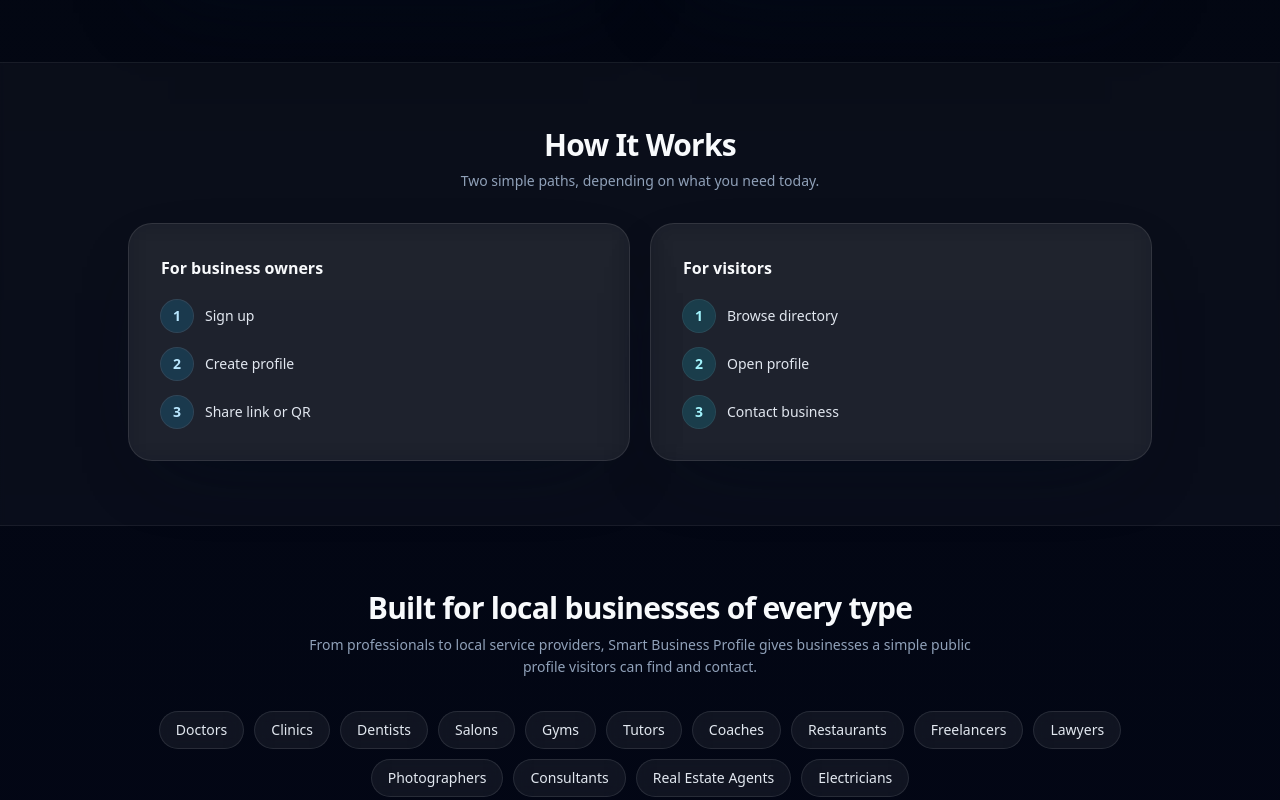
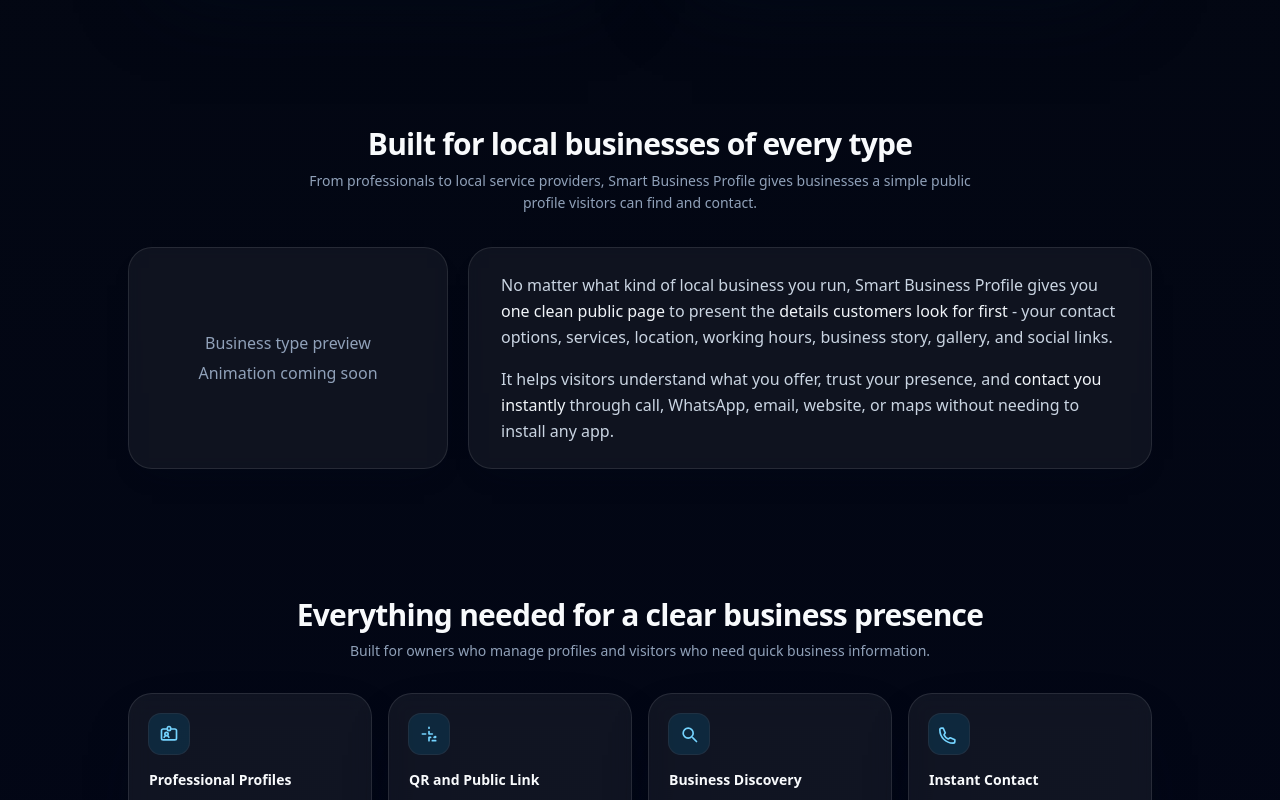
Before and after one commit to MasterGameZone/smart-business-profile, a React (Vite) app: page / in a window 1280 px wide. Shown: the part 1080-1880 px from the top of the page. Built offline with nearby package versions, Linux system fonts and the light colour scheme; no server answers.

Commit message:
Add dark landing theme and navbar polish

```diff
--- a/src/pages/LandingPage.tsx
+++ b/src/pages/LandingPage.tsx
@@ -51,25 +51,6 @@ const visitorBenefits = [
   'Browse public businesses without signing up',
   'Search by business name, category, or location',
   'Open profiles and contact businesses quickly',
-]
-
-const ownerSteps = ['Sign up', 'Create profile', 'Share link or QR']
-const visitorSteps = ['Browse directory', 'Open profile', 'Contact business']
-const businessCategories = [
-  'Doctors',
-  'Clinics',
-  'Dentists',
-  'Salons',
-  'Gyms',
-  'Tutors',
-  'Coaches',
-  'Restaurants',
-  'Freelancers',
-  'Lawyers',
-  'Photographers',
-  'Consultants',
-  'Real Estate Agents',
-  'Electricians',
 ]
 
 const darkCardClass =
@@ -191,45 +172,6 @@ function LandingPage() {
           </div>
         </section>
 
-        <section className="relative border-y border-white/6 bg-white/[0.03] px-4 py-16 backdrop-blur-[2px]" aria-label="How it works">
-          <div className="mx-auto max-w-5xl">
-            <div className="mb-8 text-center">
-              <h2 className={sectionHeadingClass}>How It Works</h2>
-              <p className="mt-2 text-sm text-slate-400">Two simple paths, depending on what you need today.</p>
-            </div>
-
-            <div className="grid grid-cols-1 gap-5 md:grid-cols-2">
-              <div className={darkCardClass}>
-                <h3 className="mb-5 text-base font-semibold text-slate-50">For business owners</h3>
-                <div className="space-y-4">
-                  {ownerSteps.map((step, index) => (
-                    <div key={step} className="flex items-center gap-3">
-                      <span className="flex h-8 w-8 shrink-0 items-center justify-center rounded-full bg-sky-400/15 text-sm font-semibold text-sky-200 ring-1 ring-sky-300/20">
-                        {index + 1}
-                      </span>
-                      <p className="text-sm font-medium text-slate-200">{step}</p>
-                    </div>
-                  ))}
-                </div>
-              </div>
-
-              <div className={darkCardClass}>
-                <h3 className="mb-5 text-base font-semibold text-slate-50">For visitors</h3>
-                <div className="space-y-4">
-                  {visitorSteps.map((step, index) => (
-                    <div key={step} className="flex items-center gap-3">
-                      <span className="flex h-8 w-8 shrink-0 items-center justify-center rounded-full bg-cyan-400/15 text-sm font-semibold text-cyan-200 ring-1 ring-cyan-300/20">
-                        {index + 1}
-                      </span>
-                      <p className="text-sm font-medium text-slate-200">{step}</p>
-                    </div>
-                  ))}
-                </div>
-              </div>
-            </div>
-          </div>
-        </section>
-
         <section className="relative px-4 py-16" aria-label="Who it is for">
           <div className="mx-auto max-w-5xl">
             <div className="mb-8 text-center">
@@ -241,15 +183,31 @@ function LandingPage() {
               </p>
             </div>
 
-            <div className="flex flex-wrap justify-center gap-2.5">
-              {businessCategories.map((category) => (
-                <span
-                  key={category}
-                  className="inline-flex rounded-full border border-white/10 bg-white/6 px-3 py-1.5 text-xs font-medium text-slate-200 shadow-[0_14px_30px_-24px_rgba(2,12,27,0.95)] backdrop-blur-sm sm:px-4 sm:py-2 sm:text-sm"
-                >
-                  {category}
-                </span>
-              ))}
+            <div className="mx-auto grid max-w-6xl grid-cols-1 gap-4 md:grid-cols-[320px_minmax(0,1fr)] md:items-stretch md:gap-5">
+              <div className="mx-auto flex aspect-square w-full max-w-[19rem] items-center justify-center rounded-3xl border border-white/10 bg-white/5 px-6 py-6 text-center shadow-[0_14px_30px_-24px_rgba(2,12,27,0.95)] backdrop-blur-sm sm:max-w-[20rem] sm:px-8 md:mx-0 md:h-full md:max-w-none md:aspect-auto">
+                <div className="space-y-1 text-sm font-medium leading-relaxed text-slate-400 sm:text-base">
+                  <p>Business type preview</p>
+                  <p>Animation coming soon</p>
+                </div>
+              </div>
+
+              <div className="rounded-3xl border border-white/10 bg-white/5 px-6 py-6 shadow-[0_14px_30px_-24px_rgba(2,12,27,0.95)] backdrop-blur-sm sm:px-8">
+                <div className="space-y-4 text-sm leading-relaxed text-slate-300 sm:text-base md:text-left">
+                  <p>
+                    No matter what kind of local business you run, Smart Business Profile gives you{' '}
+                    <span className="font-medium text-slate-100">one clean public page</span> to
+                    present the <span className="font-medium text-slate-100">details customers look for first</span> -
+                    your contact options, services, location, working hours, business story,
+                    gallery, and social links.
+                  </p>
+                  <p>
+                    It helps visitors understand what you offer, trust your presence, and{' '}
+                    <span className="font-medium text-slate-100">contact you instantly</span>{' '}
+                    through call, WhatsApp, email, website, or maps without needing to install any
+                    app.
+                  </p>
+                </div>
+              </div>
             </div>
           </div>
         </section>
```
